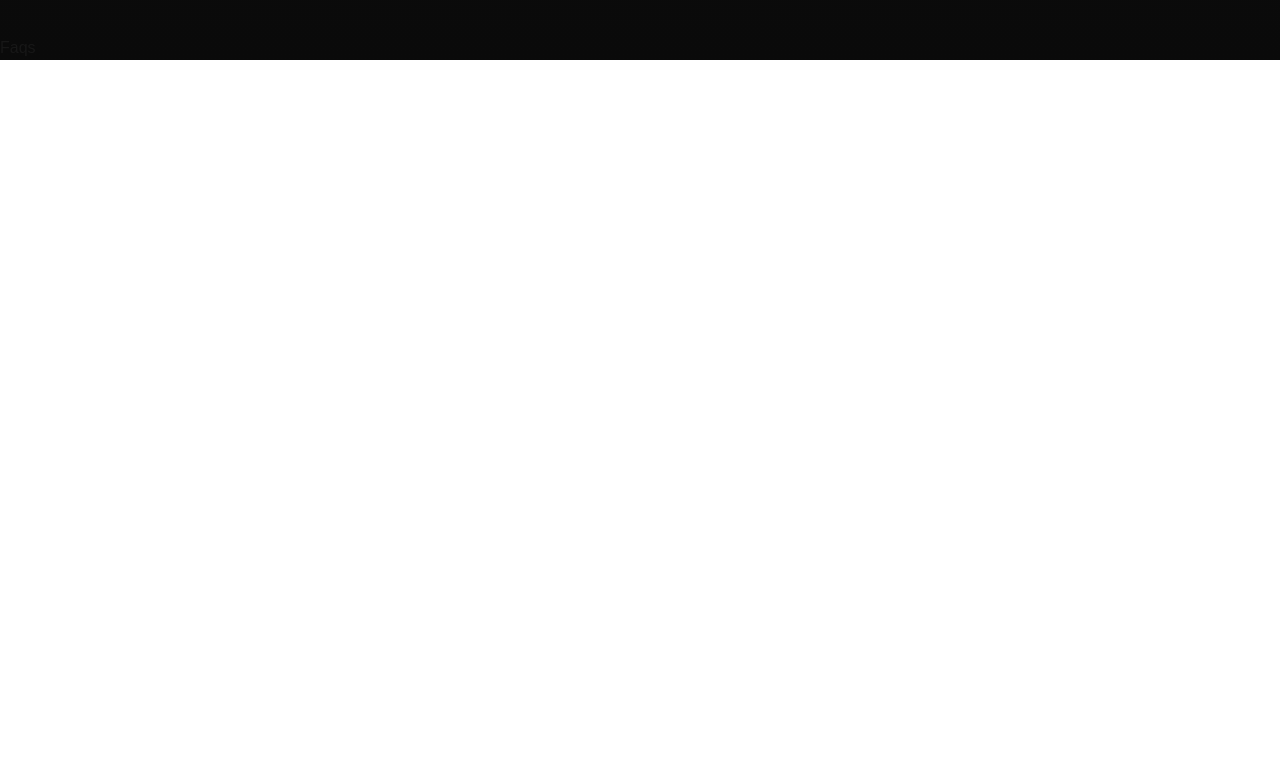
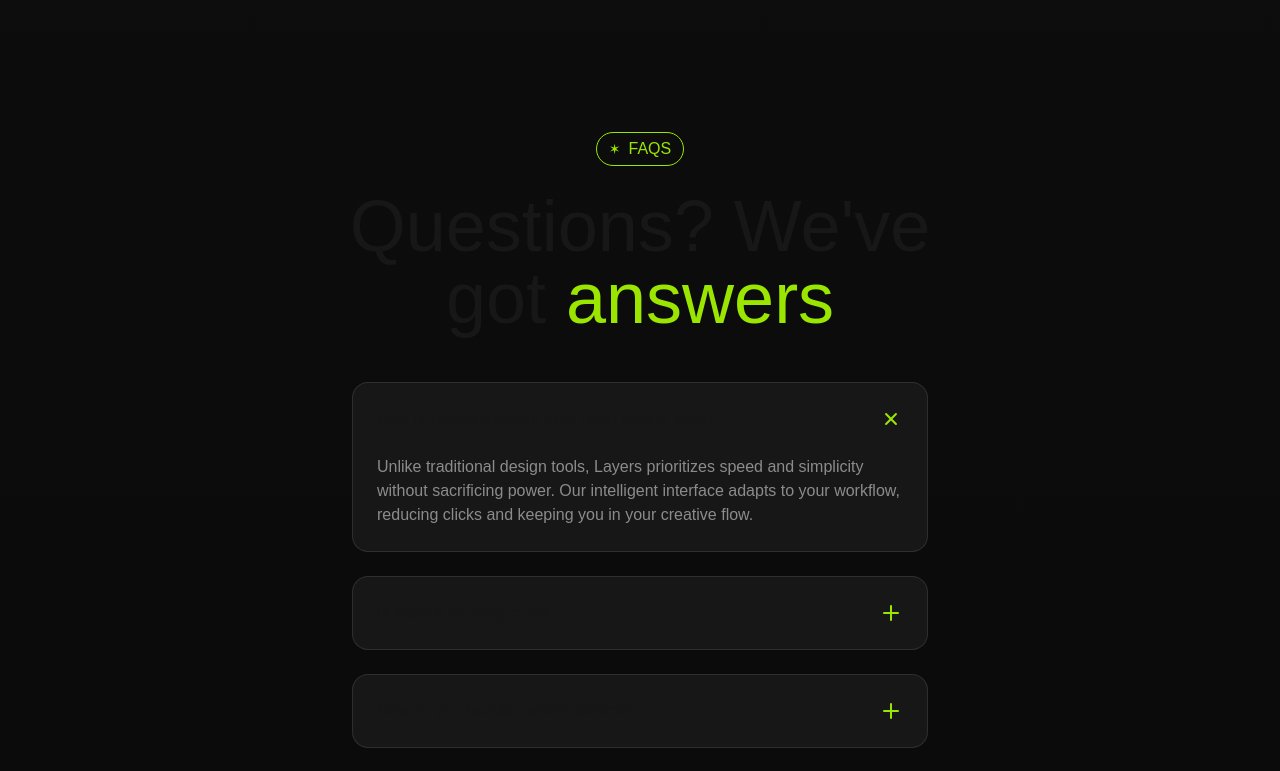
Before and after one commit to MakCoder-2004/Next.JS-Landing-Page, a Next.js app: page / in a window 1280 px wide. Shown: the part 3820-4591 px from the top of the page. Before the commit the page ends 3880 px from the top, so only its background shows below. Built offline with nearby package versions, Linux system fonts and the light colour scheme.

Commit message:
FAQS section is finished

```diff
--- a/src/sections/Faqs.tsx
+++ b/src/sections/Faqs.tsx
@@ -1,26 +1,80 @@
+import Tag from "@/components/Tag";
+
 const faqs = [
   {
     question: "How is Layers different from other design tools?",
-        answer: "Unlike traditional design tools, Layers prioritizes speed and simplicity without sacrificing power. Our intelligent interface adapts to your workflow, reducing clicks and keeping you in your creative flow.",
+    answer:
+      "Unlike traditional design tools, Layers prioritizes speed and simplicity without sacrificing power. Our intelligent interface adapts to your workflow, reducing clicks and keeping you in your creative flow.",
   },
   {
     question: "Is there a learning curve?",
-        answer: "Layers is designed to feel intuitive from day one. Most designers are productive within hours, not weeks. We also provide interactive tutorials and comprehensive documentation to help you get started.",
+    answer:
+      "Layers is designed to feel intuitive from day one. Most designers are productive within hours, not weeks. We also provide interactive tutorials and comprehensive documentation to help you get started.",
   },
   {
     question: "How do you handle version control?",
-        answer: "Every change in Layers is automatically saved and versioned. You can review history, restore previous versions, and create named versions for important milestones.",
+    answer:
+      "Every change in Layers is automatically saved and versioned. You can review history, restore previous versions, and create named versions for important milestones.",
   },
   {
     question: "Can I work offline?",
-        answer: "Yes! Layers includes a robust offline mode. Changes sync automatically when you're back online, so you can keep working anywhere.",
+    answer:
+      "Yes! Layers includes a robust offline mode. Changes sync automatically when you're back online, so you can keep working anywhere.",
   },
   {
     question: "How does Layers handle collaboration?",
-        answer: "Layers is built for collaboration. You can invite team members to your projects, share feedback, and work together in real-time.",
+    answer:
+      "Layers is built for collaboration. You can invite team members to your projects, share feedback, and work together in real-time.",
   },
 ];
 
 export default function Faqs() {
-    return <div>Faqs</div>;
+    const selectedIndex: number = 0;
+  return (
+    <section className="py-24 mx-auto max-w-6xl px-12">
+      <div>
+        <div className="flex justify-center">
+          <Tag title="FAQs" />
+        </div>
+        <h2 className="max-w-2xl mx-auto text-6xl md:text-7xl font-meduim text-center mt-6 ">
+          Questions? We&apos;ve got{" "}
+          <span className="text-lime-400">answers</span>
+        </h2>
+
+        <div className="mt-12 flex flex-col gap-6 mx-auto max-w-xl">
+          {faqs.map((faq, faqIndex) => (
+            <div
+              key={faq.question}
+              className="bg-neutral-900 rounded-2xl border border-white/10 p-6"
+            >
+              <div className="flex justify-between items-center">
+                <h2>{faq.question}</h2>
+                <svg
+                  xmlns="http://www.w3.org/2000/svg"
+                  width="24"
+                  height="24"
+                  viewBox="0 0 24 24"
+                  fill="none"
+                  stroke="currentColor"
+                  strokeWidth="2"
+                  strokeLinecap="round"
+                  strokeLinejoin="round"
+                  className={`feather feather-plus text-lime-400 flex-shrink-0 ml-auto ${selectedIndex === faqIndex ? "rotate-45": ""}`}
+                >
+                  <line x1="12" y1="5" x2="12" y2="19"></line>
+                  <line x1="5" y1="12" x2="19" y2="12"></line>
+                </svg>
+              </div>
+
+              <div className={`mt-6 ${selectedIndex === faqIndex ? "block" : "hidden"}`}>
+                <p className="text-white/50">
+                  {faq.answer}
+                </p>
+              </div>
+            </div>
+          ))}
+        </div>
+      </div>
+    </section>
+  );
 }
```
Lines whose indentation alone changed are shown as unchanged.
